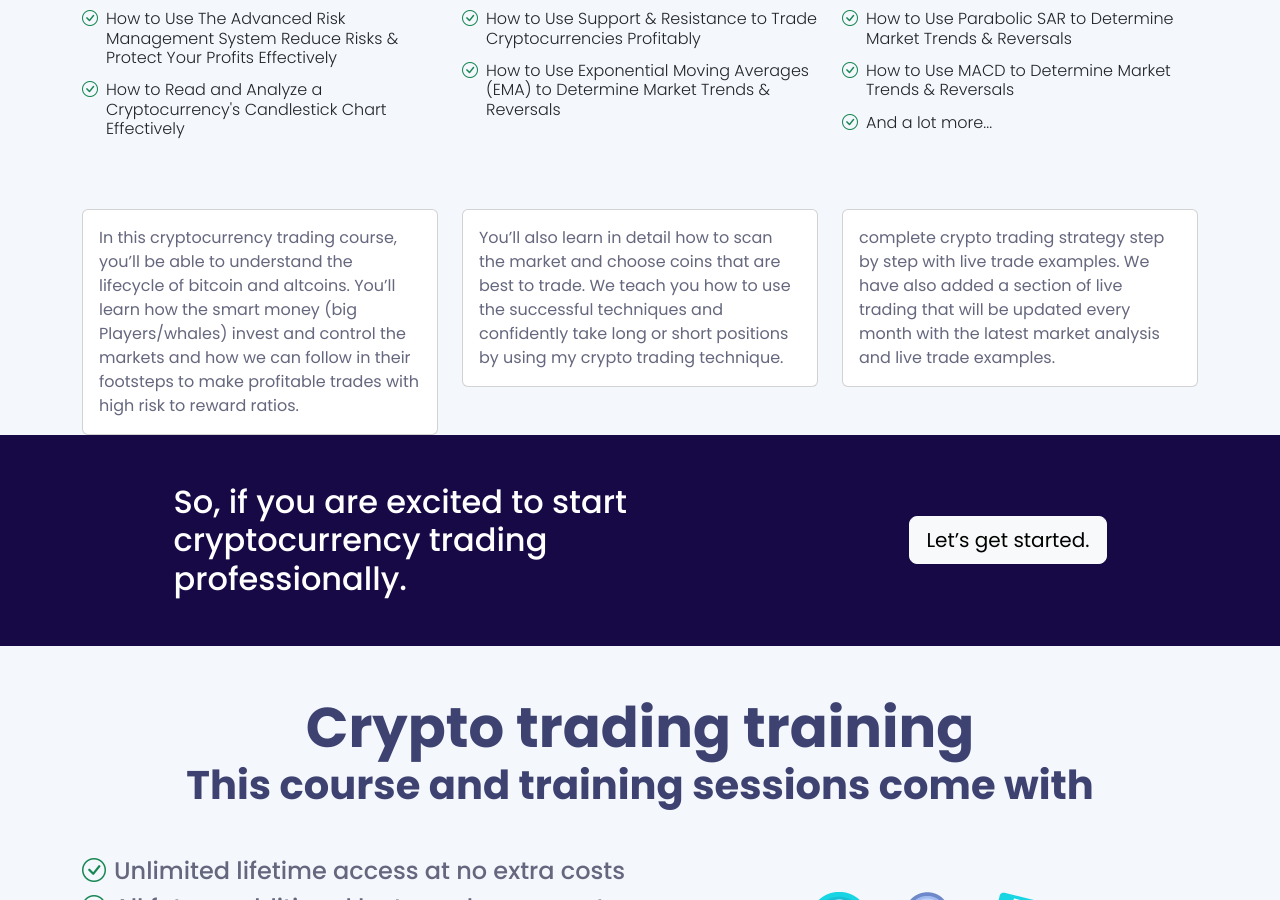
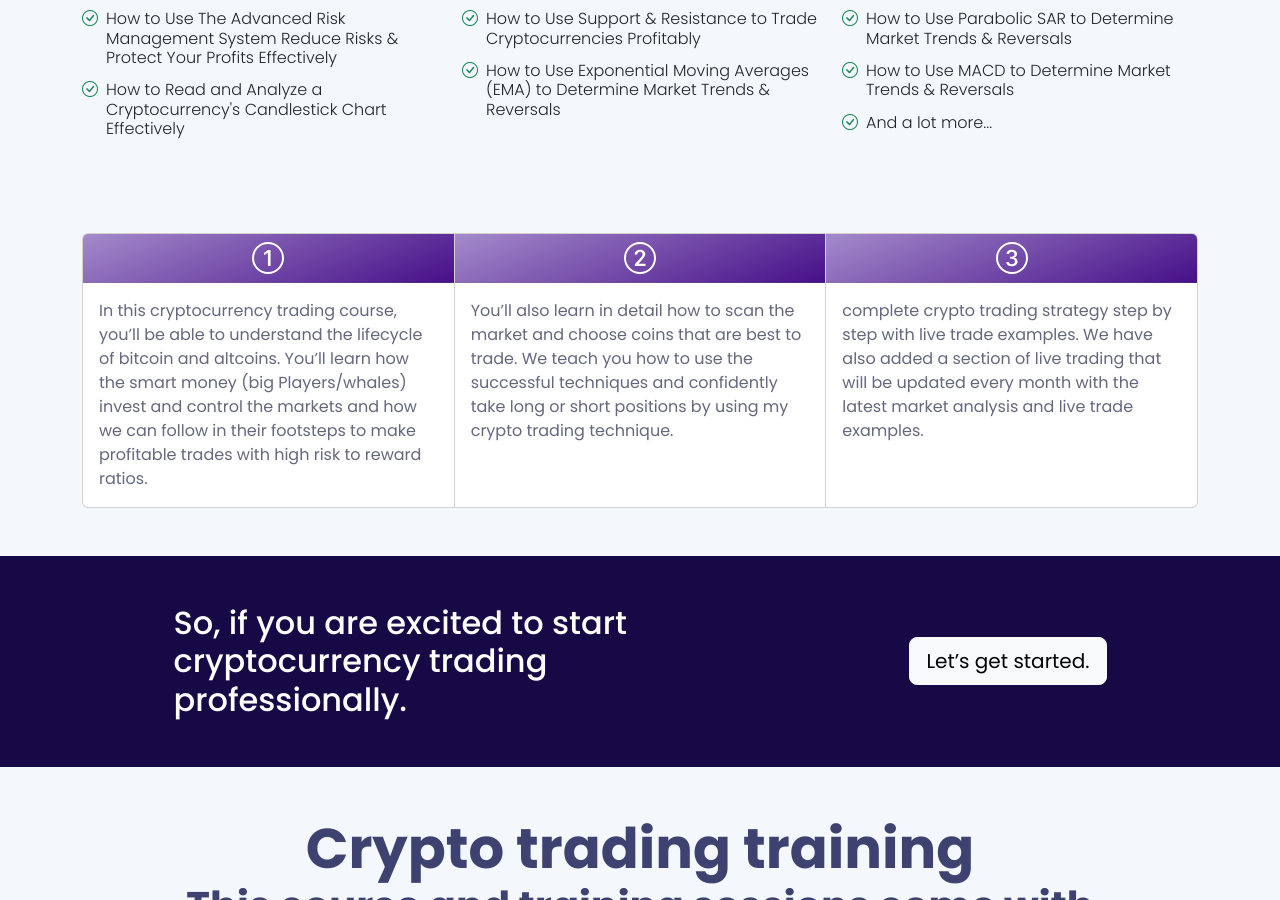
Before and after one commit to efaculty/crypto-trainig, a plain HTML site: page index.html in a window 1280 px wide. Shown: the part 2695-3595 px from the top of the page. Drawn offline with nearby package versions, Linux system fonts and the light colour scheme; a script that the page names is missing.

Commit message:
bg update

```diff
--- a/assets/css/main.css
+++ b/assets/css/main.css
@@ -1924,3 +1924,7 @@ p {
   border: none !important;
   padding: 0.425rem 0;
 }
+.crypto-bg{
+  background: rgb(164,138,203);
+  background: linear-gradient(157deg, rgba(164,138,203,1) 0%, rgba(70,16,136,1) 100%);
+}
--- a/index.html
+++ b/index.html
@@ -138,7 +138,7 @@
                     </div>
                 </div>
             </div>
-            <div class="features-wrapper">
+            <div class="features-wrapper crypto-bg">
                 <div class="row justify-content-center">
                     <div class="col-xl-3 col-lg-3 col-md-6">
                         <div class="single-feature text-center mb-30 wow fadeInUp" data-wow-delay=".2s">
@@ -231,7 +231,7 @@
 
 
     <!-- ========================= service-section start ========================= -->
-    <section id="service" class="service-section py-5">
+    <section id="service" class="service-section pt-5">
         <div class="container">
             <h1 class="text-center">What you will learn in these training sessions.</h1>
             <p class="text-center">Please, purchase full version to get all sections, elements, permission to remove
@@ -405,11 +405,15 @@
     <!-- ========================= service-section end ========================= -->
 
     <!-- ========================= roadmap-section start ========================= -->
-    <section id="roadmap" class="roadmap-section img-bg">
+    <section id="roadmap" class="roadmap-section img-bg pt-5">
         <div class="container">
-            <div class="row g-4">
-                <div class="col-12 col-md-4">
+            <div class="row">
+                <div class="card-group g-4">
+
                     <div class="card">
+                        <div class="card-header text-center crypto-bg"><svg xmlns="http://www.w3.org/2000/svg" width="32" height="32" fill="#ffffff" class="bi bi-1-circle" viewBox="0 0 16 16">
+                            <path d="M1 8a7 7 0 1 0 14 0A7 7 0 0 0 1 8Zm15 0A8 8 0 1 1 0 8a8 8 0 0 1 16 0ZM9.283 4.002V12H7.971V5.338h-.065L6.072 6.656V5.385l1.899-1.383h1.312Z"/>
+                          </svg></div>
                         <div class="card-body">
                             In this cryptocurrency trading course, you’ll be able to understand the lifecycle of bitcoin
                             and altcoins. You’ll learn how the smart money (big Players/whales) invest and control the
@@ -417,18 +421,21 @@
                             reward ratios.
                         </div>
                     </div>
-                </div>
-                <div class="col-12 col-md-4">
                     <div class="card">
+                        <div class="card-header text-center crypto-bg"><svg xmlns="http://www.w3.org/2000/svg" width="32" height="32" fill="#ffffff" class="bi bi-2-circle" viewBox="0 0 16 16">
+                            <path d="M1 8a7 7 0 1 0 14 0A7 7 0 0 0 1 8Zm15 0A8 8 0 1 1 0 8a8 8 0 0 1 16 0ZM6.646 6.24v.07H5.375v-.064c0-1.213.879-2.402 2.637-2.402 1.582 0 2.613.949 2.613 2.215 0 1.002-.6 1.667-1.287 2.43l-.096.107-1.974 2.22v.077h3.498V12H5.422v-.832l2.97-3.293c.434-.475.903-1.008.903-1.705 0-.744-.557-1.236-1.313-1.236-.843 0-1.336.615-1.336 1.306Z"/>
+                          </svg></div>
                         <div class="card-body">
                             You’ll also learn in detail how to scan the market and choose coins that are best to trade.
                             We teach you how to use the successful techniques and confidently take long or short
                             positions by using my crypto trading technique.
                         </div>
                     </div>
-                </div>
-                <div class="col-12 col-md-4">
                     <div class="card">
+                        <div class="card-header text-center crypto-bg"><svg xmlns="http://www.w3.org/2000/svg" width="32" height="32" fill="#ffffff" class="bi bi-3-circle" viewBox="0 0 16 16">
+                            <path d="M7.918 8.414h-.879V7.342h.838c.78 0 1.348-.522 1.342-1.237 0-.709-.563-1.195-1.348-1.195-.79 0-1.312.498-1.348 1.055H5.275c.036-1.137.95-2.115 2.625-2.121 1.594-.012 2.608.885 2.637 2.062.023 1.137-.885 1.776-1.482 1.875v.07c.703.07 1.71.64 1.734 1.917.024 1.459-1.277 2.396-2.93 2.396-1.705 0-2.707-.967-2.754-2.144H6.33c.059.597.68 1.06 1.541 1.066.973.006 1.6-.563 1.588-1.354-.006-.779-.621-1.318-1.541-1.318Z"/>
+                            <path d="M16 8A8 8 0 1 1 0 8a8 8 0 0 1 16 0ZM1 8a7 7 0 1 0 14 0A7 7 0 0 0 1 8Z"/>
+                          </svg></div>
                         <div class="card-body">
                             complete crypto trading strategy step by step with live trade examples. We have also added a
                             section of live trading that will be updated every month with the latest market analysis and
@@ -440,7 +447,7 @@
         </div>
     </section>
     <!-- ========================= roadmap-section end ========================= -->
-    <section class="pt-0" style="background-color: #170946;">
+    <section class="mt-5" style="background-color: #170946;">
         <div class="container position-relative">
             <div class="row">
                 <div class="col-12">
@@ -467,7 +474,7 @@
         </div>
     </section>
     <!-- ========================= grows-section start ========================= -->
-    <section class="grows-section py-5">
+    <section class="grows-section pt-5">
         <div class="container">
             <h1 class="display-4 fw-bold text-center">Crypto trading training</h1>
             <h3 class="display-6 fw-bold text-center">This course and training sessions come with</h3>
```
